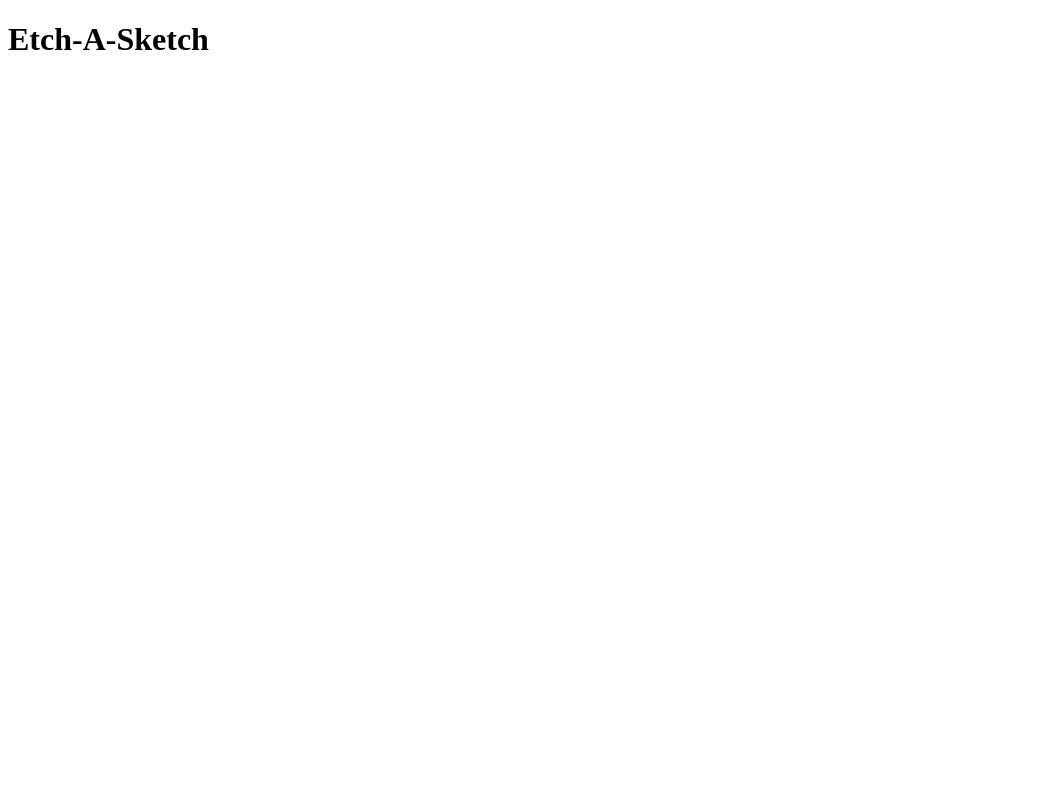
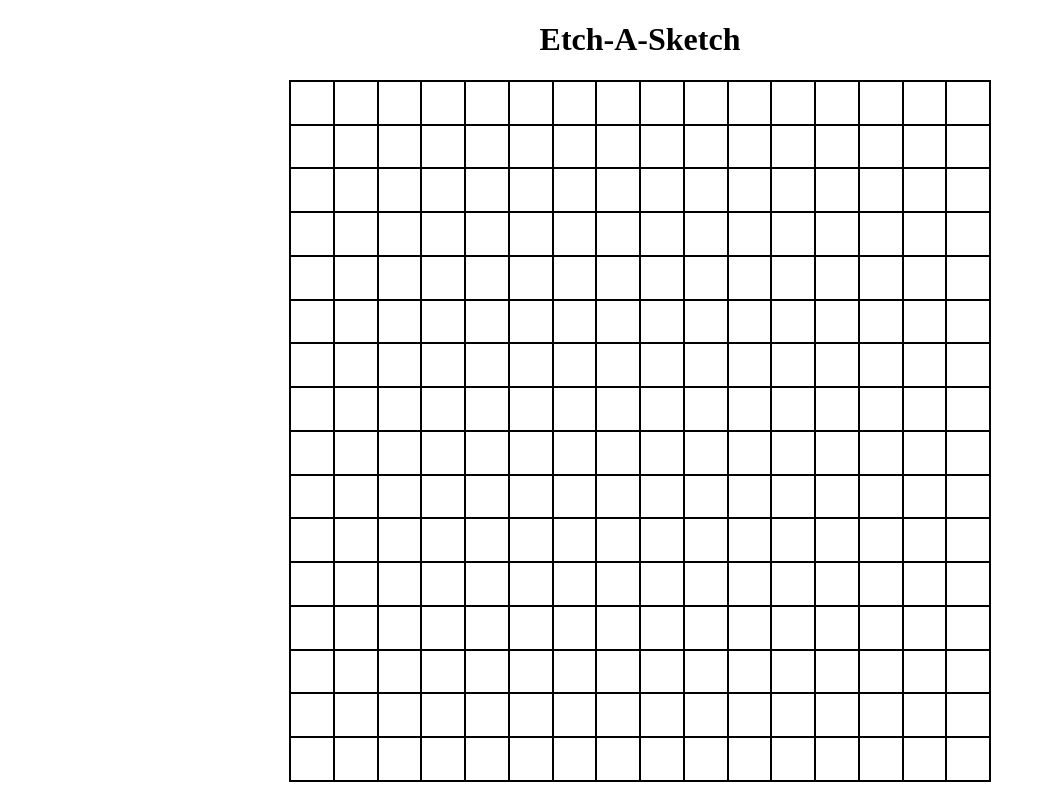
Before and after one commit to sej104/etch-a-sketch, a plain HTML site: page index.html in a window 1280 px wide. Shown: the whole page, without its empty margins (0-1046 px from the left). Drawn offline with Linux system fonts and the light colour scheme.

Commit message:
Create initial grid

```diff
--- a/index.html
+++ b/index.html
@@ -8,5 +8,6 @@
     </head>
     <body>
         <h1>Etch-A-Sketch</h1>
+        <div id="container"></div>
     </body>
 </html>
--- a/script.js
+++ b/script.js
@@ -0,0 +1,8 @@
+const container = document.querySelector("#container");
+
+for (let i = 0; i < (16*16); i++) {
+    const box = document.createElement("div");
+    box.classList.toggle("box");
+
+    container.appendChild(box);
+}
--- a/style.css
+++ b/style.css
@@ -0,0 +1,21 @@
+body {
+    margin: 0;
+    padding: 0;
+    box-sizing: border-box;
+    display: flex;
+    flex-direction: column;
+    align-items: center;
+}
+
+#container {
+    height: 700px;
+    width: 700px;
+    border: 1px solid black;
+    display: flex;
+    flex-wrap: wrap;
+}
+
+.box {
+    border: 1px solid black;
+    flex: 1 0 41.75px;
+}
```
